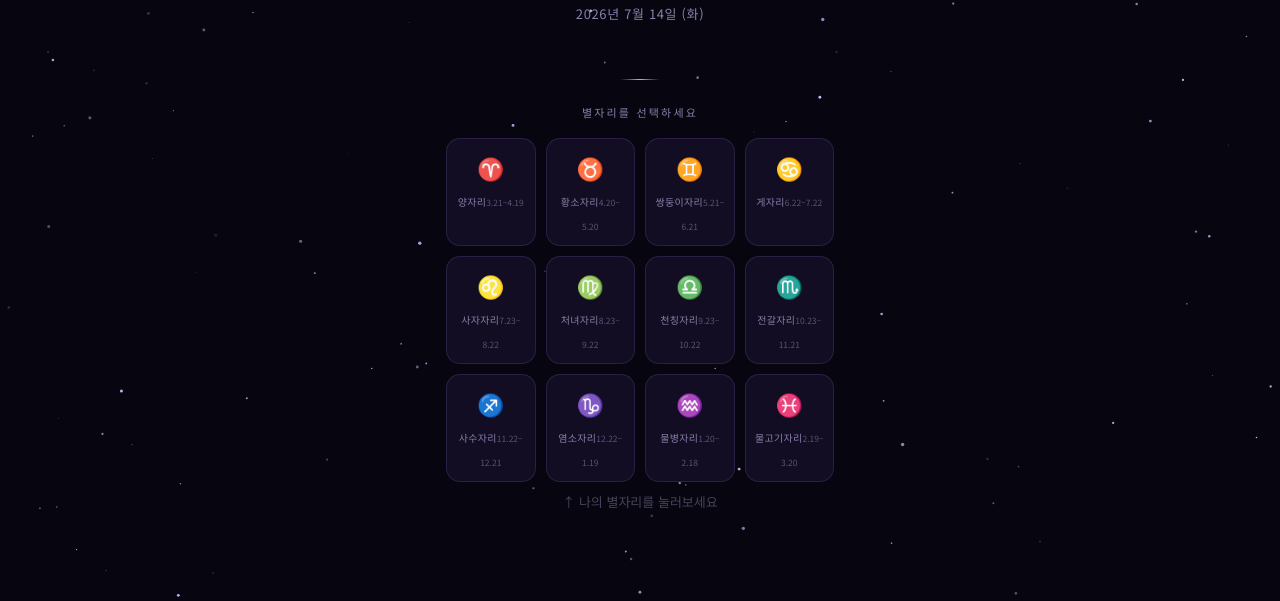
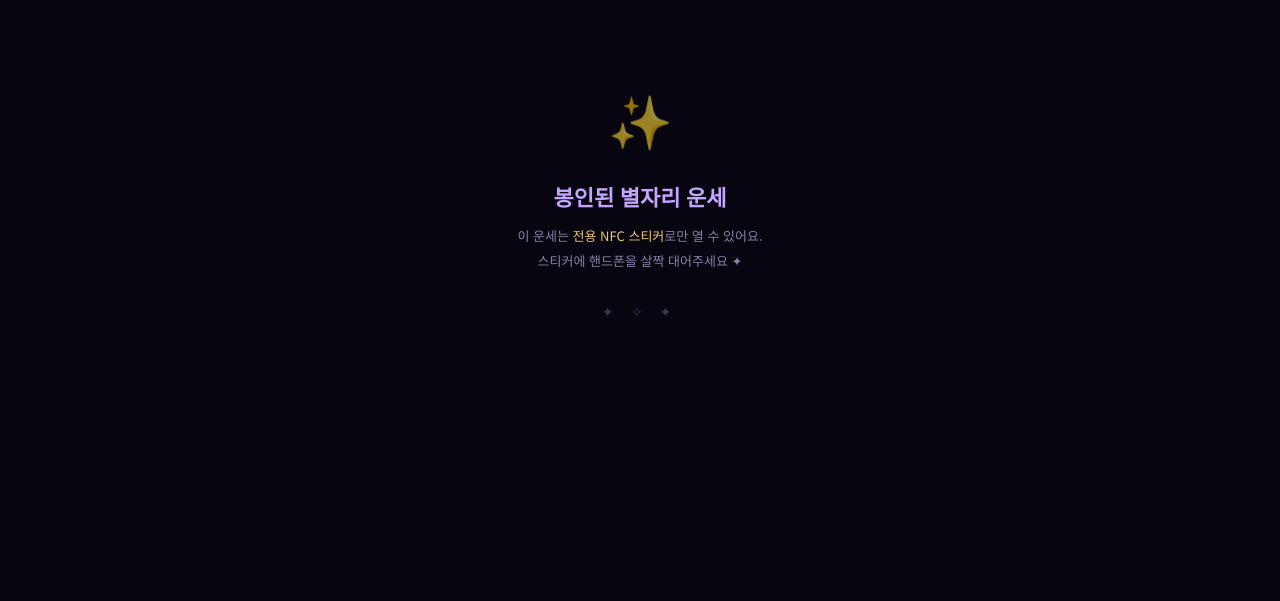
Before and after one commit to jrinastar10-bit/eyedeer, a plain HTML site: page index.html in a window 1280 px wide. Shown: the part 199-800 px from the top of the page. Drawn offline with Linux system fonts and the light colour scheme.

Commit message:
Update index.html

```diff
--- a/index.html
+++ b/index.html
@@ -22,6 +22,14 @@
   html, body { min-height: 100vh; background: var(--bg); color: var(--text); font-family: 'Noto Sans KR', sans-serif; overflow-x: hidden; }
   #stars { position: fixed; inset: 0; pointer-events: none; z-index: 0; }
   .page { position: relative; z-index: 1; }
+  .lock-screen { position: fixed; inset: 0; z-index: 50; background: var(--bg); display: none; flex-direction: column; align-items: center; justify-content: center; text-align: center; padding: 40px 32px; }
+  .lock-screen.active { display: flex; }
+  .lock-icon { font-size: 52px; margin-bottom: 24px; animation: lockPulse 2.5s ease-in-out infinite; }
+  @keyframes lockPulse { 0%,100% { opacity:.6; transform:scale(1); } 50% { opacity:1; transform:scale(1.06); } }
+  .lock-title { font-family: 'Noto Serif KR', serif; font-size: 22px; font-weight: 700; color: var(--lavender); margin-bottom: 12px; }
+  .lock-desc { font-size: 13px; line-height: 1.9; color: var(--muted); }
+  .lock-desc em { font-style: normal; color: var(--gold); }
+  .lock-ornament { margin-top: 28px; font-size: 14px; color: var(--lavender); opacity: .3; letter-spacing: .5em; }
   .hero { text-align: center; padding: 56px 24px 32px; }
   .hero-eyebrow { font-size: 11px; letter-spacing: .25em; color: var(--muted); text-transform: uppercase; margin-bottom: 16px; }
   .hero-title { font-family: 'Noto Serif KR', serif; font-size: clamp(28px, 8vw, 42px); font-weight: 700; line-height: 1.25; background: linear-gradient(135deg, var(--gold) 0%, var(--lavender) 60%, var(--accent) 100%); -webkit-background-clip: text; -webkit-text-fill-color: transparent; background-clip: text; margin-bottom: 10px; }
@@ -66,6 +74,30 @@
 </style>
 </head>
 <body>
+<div class="lock-screen" id="lock-screen">
+  <div class="lock-icon">✨</div>
+  <div class="lock-title">봉인된 별자리 운세</div>
+  <p class="lock-desc">이 운세는 <em>전용 NFC 스티커</em>로만 열 수 있어요.<br>스티커에 핸드폰을 살짝 대어주세요 ✦</p>
+  <div class="lock-ornament">✦ ✧ ✦</div>
+</div>
+<script>
+(function(){
+  function h(s){let x=2166136261;for(let i=0;i<s.length;i++){x^=s.charCodeAt(i);x=Math.imul(x,16777619);}return x>>>0;}
+  const KEY_HASH = 427729475;
+  const key = new URLSearchParams(location.search).get('key') || '';
+  if(h(String(h(key))) !== KEY_HASH) {
+    document.addEventListener('DOMContentLoaded', function(){
+      document.getElementById('lock-screen').classList.add('active');
+      document.querySelector('.page').style.display = 'none';
+    });
+  }
+})();
+document.addEventListener('contextmenu', e => e.preventDefault());
+document.addEventListener('keydown', e => {
+  if((e.ctrlKey||e.metaKey) && ['s','u','p'].includes(e.key.toLowerCase())) e.preventDefault();
+  if(e.key === 'F12') e.preventDefault();
+});
+</script>
 <canvas id="stars"></canvas>
 <div class="page">
   <div class="hero">
```
